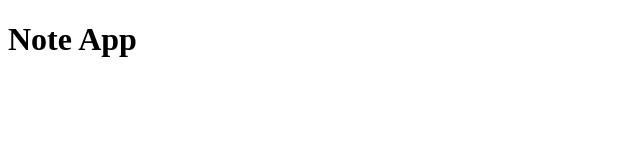
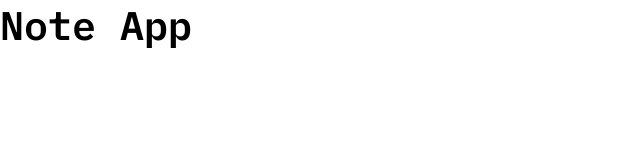
Before and after one commit to MarisaMllr/FEE_projekt_01, a website: page code/public/index.html in a window 1280 px wide. Shown: the whole page, without its empty margins (0-640 px from the left). Drawn offline with nearby package versions, Linux system fonts and the light colour scheme.

Commit message:
chore: add base styles an fonts

```diff
--- a/code/public/styles/index.css
+++ b/code/public/styles/index.css
@@ -1,3 +1,138 @@
+/* Fonts */
+@font-face {
+    font-family: "IBM-Light";
+    src: url('../fonts/IBMPlexMono-Light.ttf');
+    font-weight: normal;
+    font-style: normal;
+}
+
+@font-face {
+    font-family: "IBM-SemiBold";
+    src: url('../fonts/IBMPlexMono-SemiBold.ttf');
+    font-weight: normal;
+    font-style: normal;
+}
+
+/* =========================
+   Variables
+========================= */
+:root {
+    /* Colors */
+    --color-bg: #ffffff;
+
+    --color-primary: #3131ff;
+    --color-primary-hover: #000098;
+    --color-primary-active: #000098;
+    --color-primary-light: #b8d8ff;
+
+    --color-text: #000000;
+    --color-text-muted: #727272;
+
+    --color-border: #000000;
+
+    --color-danger: #ff0000;
+    --color-success: #008000;
+
+    /* Spacings */
+    --space-xs: 0.25rem;
+    --space-sm: 0.5rem;
+    --space-md: 1rem;
+    --space-lg: 1.5rem;
+    --space-xl: 2rem;
+
+    /* Radius */
+    --radius-sm: 0.25rem;
+    --radius-md: 0.5rem;
+    --radius-lg: 1rem;
+
+    /* Border */
+    --border-default: 1px solid var(--color-border);
+
+    /* Transitions/Animations */
+    --transition-default: 0.3s ease;
+    --transition-fast: 0.15s ease;
+}
+
+[data-theme="dark"] {
+    --color-bg: #111827;
+    --color-text: #f6f6f6;
+    --color-border: #666666;
+    --color-text-muted: #9ca3af;
+    --color-primary-light: #1e3a5f;
+}
+
+/* =========================
+   Reset
+========================= */
 * {
     box-sizing: border-box;
+    margin: 0;
+    padding: 0;
 }
+
+html {
+    scroll-behavior: smooth;
+    font-size: 16px;
+}
+@media screen and (min-width: 800px) {
+    html {
+        font-size: 18px;
+    }
+}
+@media screen and (min-width: 1200px) {
+    html {
+        font-size: 20px;
+    }
+}
+
+body {
+    font-family: "IBM-Light", system-ui, sans-serif;
+    line-height: 1.25;
+    background-color: var(--color-bg);
+    color: var(--color-text);
+}
+
+button,
+input,
+textarea {
+    font: inherit;
+}
+
+ul,
+ol {
+    list-style: none;
+}
+
+a {
+    color: inherit;
+    text-decoration: none;
+}
+
+:focus-visible {
+    outline: 2px solid var(--color-primary);
+    outline-offset: 2px;
+}
+
+/* =========================
+   Typography
+========================= */
+
+h1,
+h2,
+p {
+    font-family: "IBM-Semibold", system-ui, sans-serif;
+}
+
+h1 {
+    font-size: 2rem;
+    margin-bottom: var(--space-md);
+}
+
+h2 {
+    font-size: 1.5rem;
+    margin-bottom: var(--space-md);
+}
+
+p {
+    font-size: 1rem;
+}
```
Also changed, not shown: code/public/fonts/IBMPlexMono-Light.ttf (added), code/public/fonts/IBMPlexMono-SemiBold.ttf (added).
